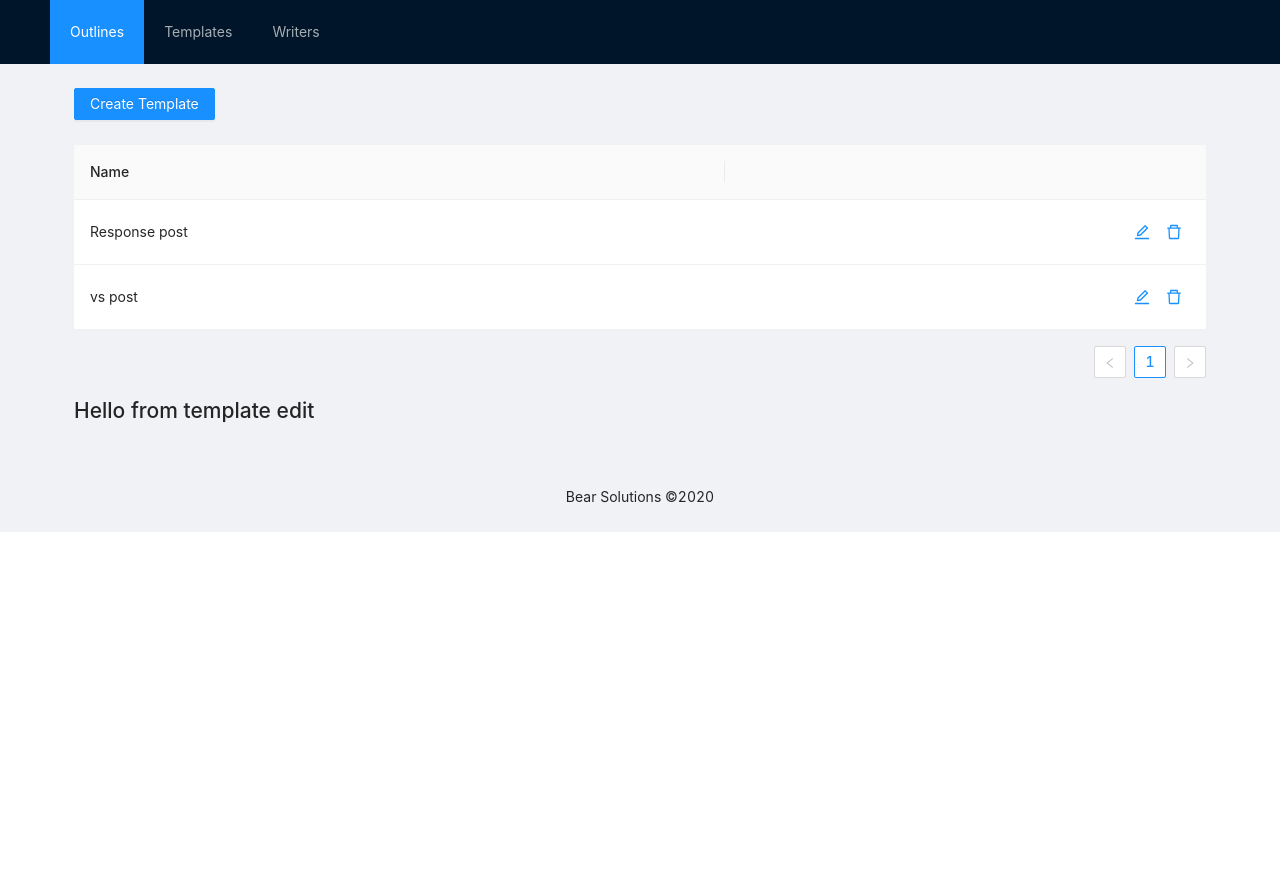
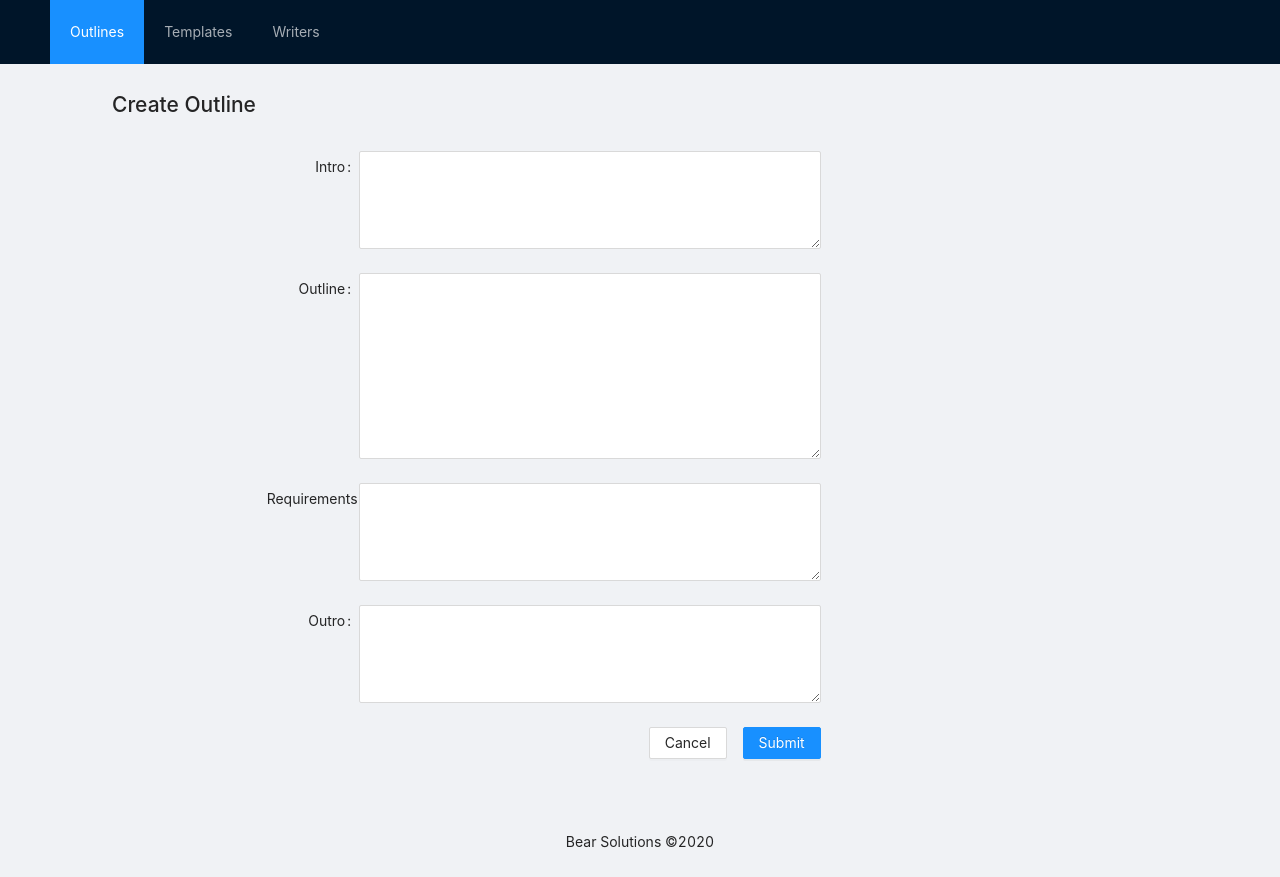
Before and after one commit to Runebjo/Outsourcer, a React (Create React App) app: page /templates/edit in a window 1280 px wide. Before the commit the page ends 800 px from the top, so only its background shows below. Built offline with nearby package versions, Linux system fonts and the light colour scheme.

Commit message:
Finished edit writer

```diff
--- a/src/App.js
+++ b/src/App.js
@@ -47,8 +47,9 @@ function App() {
           <Route path="/" exact component={Outlines} />
           <Route path="/outlines/edit" exact component={OutlinesEdit} />
           <Route path="/outlines/edit/:key" exact component={OutlinesEdit} />
-          <Route path="/templates" component={Templates} />
-          <Route path="/templates/:key" component={TemplateEdit} />
+          <Route path="/templates" exact component={Templates} />
+          <Route path="/templates/edit" component={TemplateEdit} />
+          <Route path="/templates/edit/:key" component={TemplateEdit} />
           <Route path="/writers" component={Writers} />
         </div>
       </Content>
--- a/src/components/templateEdit.js
+++ b/src/components/templateEdit.js
@@ -1,9 +1,74 @@
 import React from 'react'
+import { Form, Input, Button, Row, Col, Space } from 'antd';
+import { Link } from 'react-router-dom';
 
 export const TemplateEdit = () => {
+
+    const layout = {
+        labelCol: { span: 4 },
+        wrapperCol: { span: 24 },
+    };
+
+    function onFinish(e) {
+        console.log(e);
+    }
+
+    function onFinishFailed(e) {
+        console.log(e);
+    }
+
     return (
-        <div>
-            <h1>Hello from template edit</h1>
-        </div>
+        <>
+            <h1 style={{ marginLeft: 38, marginBottom: 30 }}>Create Outline</h1>
+            <Form
+                {...layout}
+                name="advanced_search"
+                onFinish={onFinish}
+                onFinishFailed={onFinishFailed}
+            >
+                <Row gutter={24}>
+                    <Col offset={4} span={12}>
+                        <Form.Item
+                            label="Intro"
+                            name="intro"
+                        >
+                            <Input.TextArea rows={4} />
+                        </Form.Item>
+                        <Form.Item
+                            label="Outline"
+                            name="outline"
+                        >
+                            <Input.TextArea rows={8} />
+                        </Form.Item>
+                        <Form.Item
+                            label="Requirements"
+                            name="requirements"
+                        >
+                            <Input.TextArea rows={4} />
+                        </Form.Item>
+                        <Form.Item
+                            label="Outro"
+                            name="outro"
+                        >
+                            <Input.TextArea rows={4} />
+                        </Form.Item>
+                    </Col>
+                </Row>
+                <Row gutter={24}>
+                    <Col offset={4} span={12} style={{ textAlign: 'right' }}>
+                        <Form.Item>
+                            <Space size="middle">
+                                <Button type="default" htmlType="button">
+                                    <Link to="/">Cancel</Link>
+                                </Button>
+                                <Button type="primary" htmlType="submit">
+                                    Submit
+                                </Button>
+                            </Space>
+                        </Form.Item>
+                    </Col>
+                </Row>
+            </Form>
+        </>
     )
 }
--- a/src/components/templates.js
+++ b/src/components/templates.js
@@ -1,6 +1,7 @@
 import React, { useState } from 'react'
 import { Button, Table, Popconfirm, message } from 'antd';
 import { EditOutlined, DeleteOutlined } from '@ant-design/icons';
+import { Link } from 'react-router-dom';
 
 export const Templates = () => {
 
@@ -56,7 +57,9 @@ export const Templates = () => {
 
     return (
         <div>
-            <Button type="primary" onClick={createTemplate}>Create Template</Button>
+            <Button type="primary" onClick={createTemplate}>
+                <Link to="/templates/edit/">Create Template</Link>
+            </Button>
             <Table columns={columns} dataSource={data} style={{ marginTop: 25 }}></Table>
         </div>
     )
```
